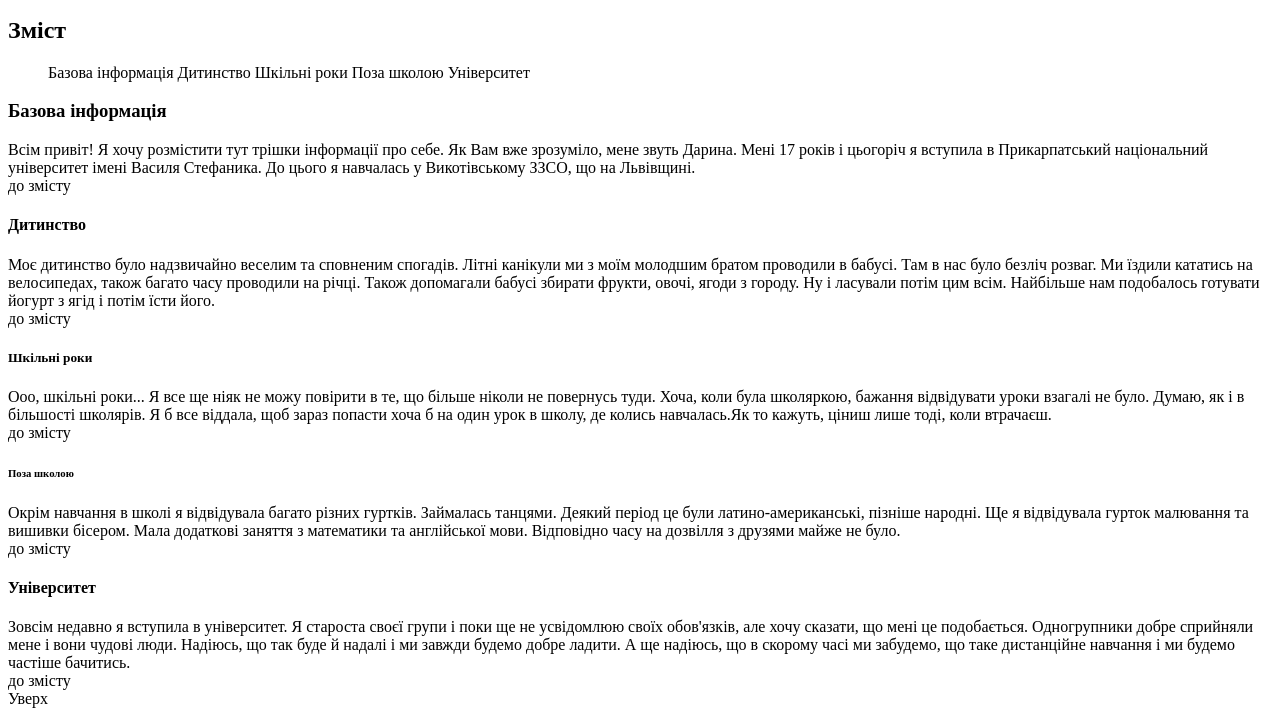
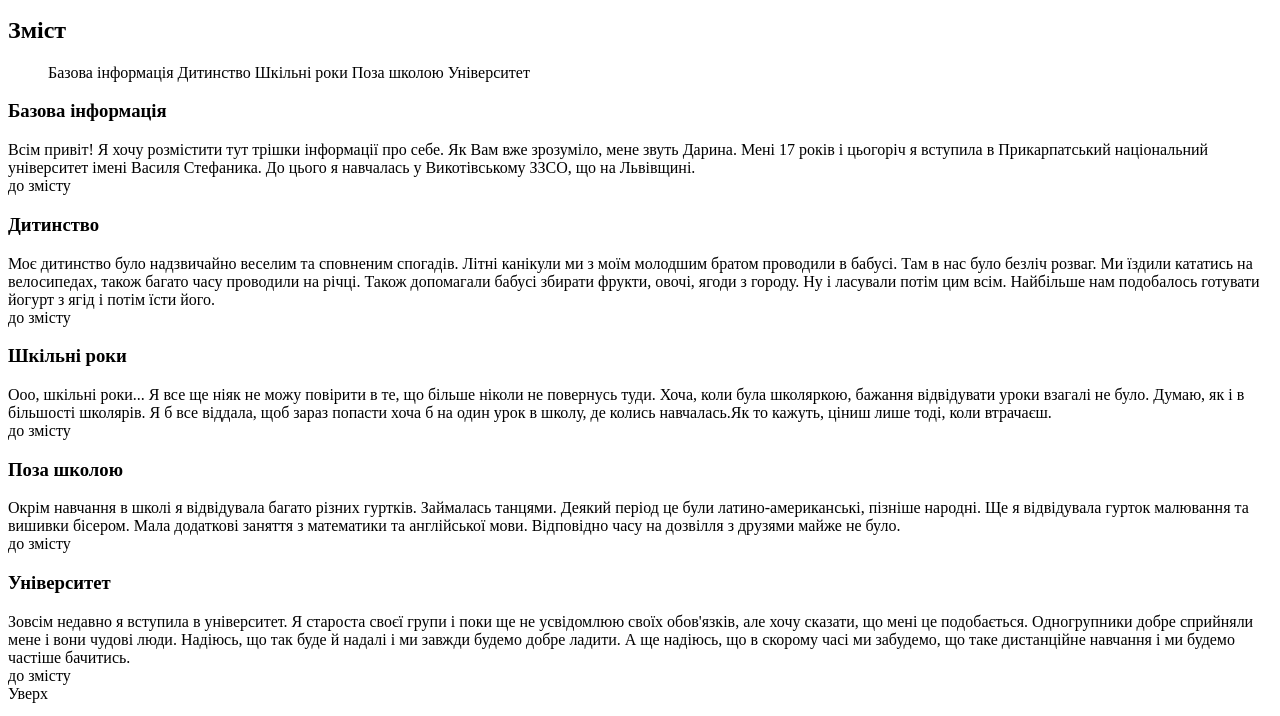
Before and after one commit to meaninglless/WD, a plain HTML site: page biography.html in a window 1280 px wide. Shown: the part 101-817 px from the top of the page. Drawn offline with Linux system fonts and the light colour scheme.

Commit message:
Update biography.html

```diff
--- a/biography.html
+++ b/biography.html
@@ -20,16 +20,16 @@
     <h3>Базова інформація</h3>
     <div>Всім привіт! Я хочу розмістити тут трішки інформації про себе. Як Вам вже зрозуміло, мене звуть Дарина. Мені 17 років і цьогоріч я вступила в Прикарпатський національний університет імені Василя Стефаника. До цього я навчалась у Викотівському ЗЗСО, що на Львівщині.</div>
     <div>до змісту</div>
-    <h4>Дитинство</h4>
+    <h3>Дитинство</h3>
     <div>Моє дитинство було надзвичайно веселим та сповненим спогадів. Літні канікули ми з моїм молодшим братом проводили в бабусі. Там в нас було безліч розваг. Ми їздили кататись на велосипедах, також багато часу проводили на річці. Також допомагали бабусі збирати фрукти, овочі, ягоди з городу. Ну і ласували потім цим всім. Найбільше нам подобалось готувати йогурт з ягід і потім їсти його.</div>
     <div>до змісту</div>
-    <h5>Шкільні роки</h5>
+    <h3>Шкільні роки</h3>
     <div> Ооо, шкільні роки... Я все ще ніяк не можу повірити в те, що більше ніколи не повернусь туди. Хоча, коли була школяркою, бажання відвідувати уроки взагалі не було. Думаю, як і в більшості школярів. Я б все віддала, щоб зараз попасти хоча б на один урок в школу, де колись навчалась.Як то кажуть, ціниш лише тоді, коли втрачаєш. </div>
     <div>до змісту</div>
-    <h6>Поза школою</h6>
+    <h3>Поза школою</h3>
     <div>Окрім навчання в школі я відвідувала багато різних гуртків. Займалась танцями. Деякий період це були латино-американські, пізніше народні. Ще я відвідувала гурток малювання та вишивки бісером. Мала додаткові заняття з математики та англійської мови. Відповідно часу на дозвілля з друзями майже не було. </div>
     <div>до змісту</div>
-    <h4>Університет</h4>
+    <h3>Університет</h3>
     <div>Зовсім недавно я вступила в університет. Я староста своєї групи і поки ще не усвідомлюю своїх обов'язків, але хочу сказати, що мені це подобається.  Одногрупники добре сприйняли мене і вони чудові люди. Надіюсь, що так буде й надалі і ми завжди будемо добре ладити. А ще надіюсь, що в скорому часі ми забудемо, що таке дистанційне навчання і ми будемо частіше бачитись. </div>
     <div>до змісту</div>
     <div>Уверх</div>
```
